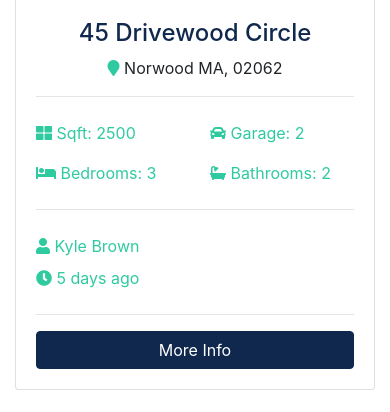
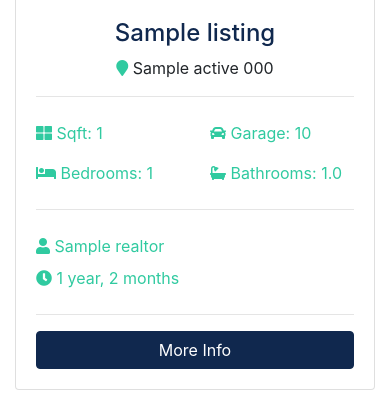
Before and after one commit to MrGSense/realtor-app, a Django app: page / in a window 390 px wide. Shown: the part 1194-1606 px from the top of the page. Run offline with Django 3.2, Linux system fonts and the light colour scheme; tables that the repository leaves empty hold one stand-in row (values such as "Sample post"); grey boxes marked "Sample" are stand-in pictures; some libraries are stand-ins or nearby versions.

Commit message:
Populate home and about page with db data

```diff
--- a/pages/views.py
+++ b/pages/views.py
@@ -1,10 +1,28 @@
 from django.http.response import HttpResponsePermanentRedirect
 from django.shortcuts import render
 
+from listings.models import Listing
+from realtors.models import Realtor
+
 
 def index(request):
-    return render(request, 'pages/index.html')
+    listings = Listing.objects.order_by(
+        '-list_date').filter(is_published=True)[:3]
+
+    context = {
+        'listings': listings
+    }
+
+    return render(request, 'pages/index.html', context)
 
 
 def about(request):
-    return render(request, 'pages/about.html')
+    realtors = Realtor.objects.order_by('-hire_date')
+    mvp = Realtor.objects.all().filter(is_mvp=True)
+
+    context = {
+        'realtors': realtors,
+        'mvp': mvp
+    }
+
+    return render(request, 'pages/about.html', context)
--- a/templates/pages/index.html
+++ b/templates/pages/index.html
@@ -1,4 +1,4 @@
-{% extends 'base.html' %} {% block content %}
+{% extends 'base.html' %} {% load humanize %} {% block content %}
 <section id="showcase">
   <div class="container text-center">
     <div class="home-search p-5">
@@ -146,135 +146,54 @@
   <div class="container">
     <h3 class="text-center mb-3">Latest Listings</h3>
     <div class="row">
-      <!-- Listing 1 -->
+      {% if listings %}
+        {% for listing in listings %}
           <div class="col-md-6 col-lg-4 mb-4">
             <div class="card listing-preview">
-          <img class="card-img-top" src="assets/img/homes/home-1.jpg" alt="" />
+              <img class="card-img-top" src="{{ listing.photo_main.url }}" alt="" />
               <div class="card-img-overlay">
                 <h2>
-              <span class="badge badge-secondary text-white">$490,000</span>
+                  <span class="badge badge-secondary text-white">${{ listing.price | intcomma }}</span>
                 </h2>
               </div>
               <div class="card-body">
                 <div class="listing-heading text-center">
-              <h4 class="text-primary">45 Drivewood Circle</h4>
+                  <h4 class="text-primary">{{ listing.title }}</h4>
                   <p>
-                <i class="fas fa-map-marker text-secondary"></i> Norwood MA,
-                02062
+                    <i class="fas fa-map-marker text-secondary"></i> {{ listing.city }} {{ listing.state }} {{ listing.zipcode }}
                   </p>
                 </div>
                 <hr />
                 <div class="row py-2 text-secondary">
                   <div class="col-6">
-                <i class="fas fa-th-large"></i> Sqft: 2500
+                    <i class="fas fa-th-large"></i> Sqft: {{ listing.sqft }}
                   </div>
-              <div class="col-6"><i class="fas fa-car"></i> Garage: 2</div>
+                  <div class="col-6"><i class="fas fa-car"></i> Garage: {{ listing.garage }}</div>
                 </div>
                 <div class="row py-2 text-secondary">
-              <div class="col-6"><i class="fas fa-bed"></i> Bedrooms: 3</div>
-              <div class="col-6"><i class="fas fa-bath"></i> Bathrooms: 2</div>
+                  <div class="col-6"><i class="fas fa-bed"></i> Bedrooms: {{ listing.bedrooms }}</div>
+                  <div class="col-6"><i class="fas fa-bath"></i> Bathrooms: {{ listing.bathrooms }}</div>
                 </div>
                 <hr />
                 <div class="row py-2 text-secondary">
-              <div class="col-6"><i class="fas fa-user"></i> Kyle Brown</div>
+                  <div class="col-6"><i class="fas fa-user"></i> {{ listing.realtor }}</div>
                 </div>
                 <div class="row text-secondary pb-2">
-              <div class="col-6"><i class="fas fa-clock"></i> 5 days ago</div>
+                  <div class="col-6"><i class="fas fa-clock"></i> {{ listing.list_date | timesince }}</div>
                 </div>
                 <hr />
-            <a href="listing.html" class="btn btn-primary btn-block"
+                <a href="{% url 'listing' listing.id %}" class="btn btn-primary btn-block"
                   >More Info</a
                 >
               </div>
             </div>
           </div>
-
-      <!-- Listing 2 -->
-      <div class="col-md-6 col-lg-4 mb-4">
-        <div class="card listing-preview">
-          <img class="card-img-top" src="assets/img/homes/home-2.jpg" alt="" />
-          <div class="card-img-overlay">
-            <h2>
-              <span class="badge badge-secondary text-white">$550,000</span>
-            </h2>
+        {% endfor %}
+      {% else %}
+      <div class="col-md-12">
+        <p>No Listings Available</p>
       </div>
-          <div class="card-body">
-            <div class="listing-heading text-center">
-              <h4 class="text-primary">18 Jefferson Lane</h4>
-              <p>
-                <i class="fas fa-map-marker text-secondary"></i> Woburn MA,
-                01801
-              </p>
-            </div>
-            <hr />
-            <div class="row py-2 text-secondary">
-              <div class="col-6">
-                <i class="fas fa-th-large"></i> Sqft: 3200
-              </div>
-              <div class="col-6"><i class="fas fa-car"></i> Garage: 1</div>
-            </div>
-            <div class="row py-2 text-secondary">
-              <div class="col-6"><i class="fas fa-bed"></i> Bedrooms: 4</div>
-              <div class="col-6">
-                <i class="fas fa-bath"></i> Bathrooms: 2.5
-              </div>
-            </div>
-            <hr />
-            <div class="row py-2 text-secondary">
-              <div class="col-6"><i class="fas fa-user"></i> Mark Hudson</div>
-            </div>
-            <div class="row text-secondary pb-2">
-              <div class="col-6"><i class="fas fa-clock"></i> 5 days ago</div>
-            </div>
-            <hr />
-            <a href="listing.html" class="btn btn-primary btn-block"
-              >More Info</a
-            >
-          </div>
-        </div>
-      </div>
-
-      <!-- Listing 3 -->
-      <div class="col-md-6 col-lg-4 mb-4">
-        <div class="card listing-preview">
-          <img class="card-img-top" src="assets/img/homes/home-3.jpg" alt="" />
-          <div class="card-img-overlay">
-            <h2>
-              <span class="badge badge-secondary text-white">$580,000</span>
-            </h2>
-          </div>
-          <div class="card-body">
-            <div class="listing-heading text-center">
-              <h4 class="text-primary">187 Woodrow Street</h4>
-              <p>
-                <i class="fas fa-map-marker text-secondary"></i> Salem MA, 01915
-              </p>
-            </div>
-            <hr />
-            <div class="row py-2 text-secondary">
-              <div class="col-6">
-                <i class="fas fa-th-large"></i> Sqft: 3107
-              </div>
-              <div class="col-6"><i class="fas fa-car"></i> Garage: 0</div>
-            </div>
-            <div class="row py-2 text-secondary">
-              <div class="col-6"><i class="fas fa-bed"></i> Bedrooms: 4</div>
-              <div class="col-6"><i class="fas fa-bath"></i> Bathrooms: 3</div>
-            </div>
-            <hr />
-            <div class="row py-2 text-secondary">
-              <div class="col-6"><i class="fas fa-user"></i> Mark Hudson</div>
-            </div>
-            <div class="row text-secondary pb-2">
-              <div class="col-6"><i class="fas fa-clock"></i> 5 days ago</div>
-            </div>
-            <hr />
-            <a href="listing.html" class="btn btn-primary btn-block"
-              >More Info</a
-            >
-          </div>
-        </div>
-      </div>
+      {% endif %}
     </div>
   </div>
 </section>
```
Also changed, not shown: templates/pages/about.html (+23 -34 lines). Lines whose indentation alone changed are shown as unchanged.
